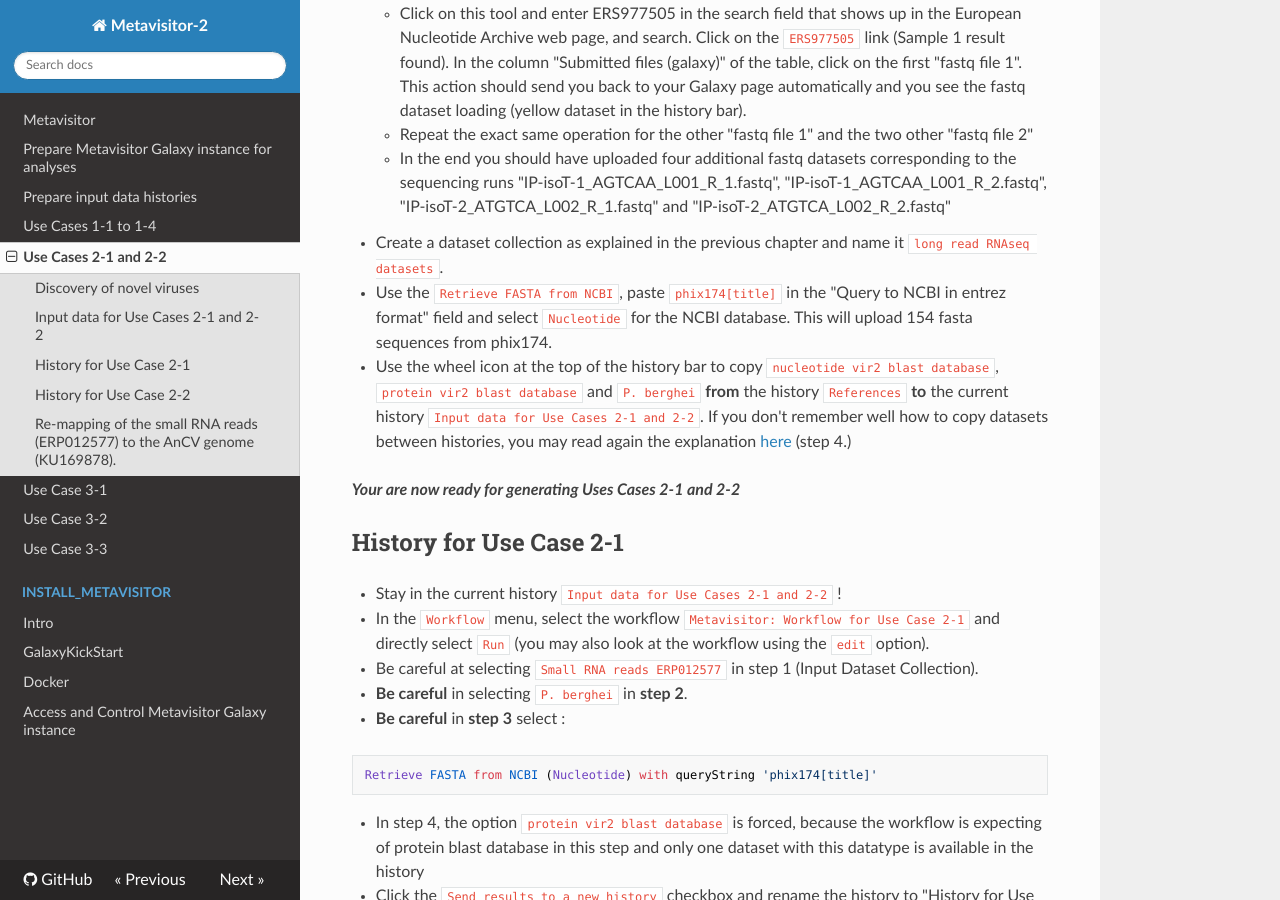
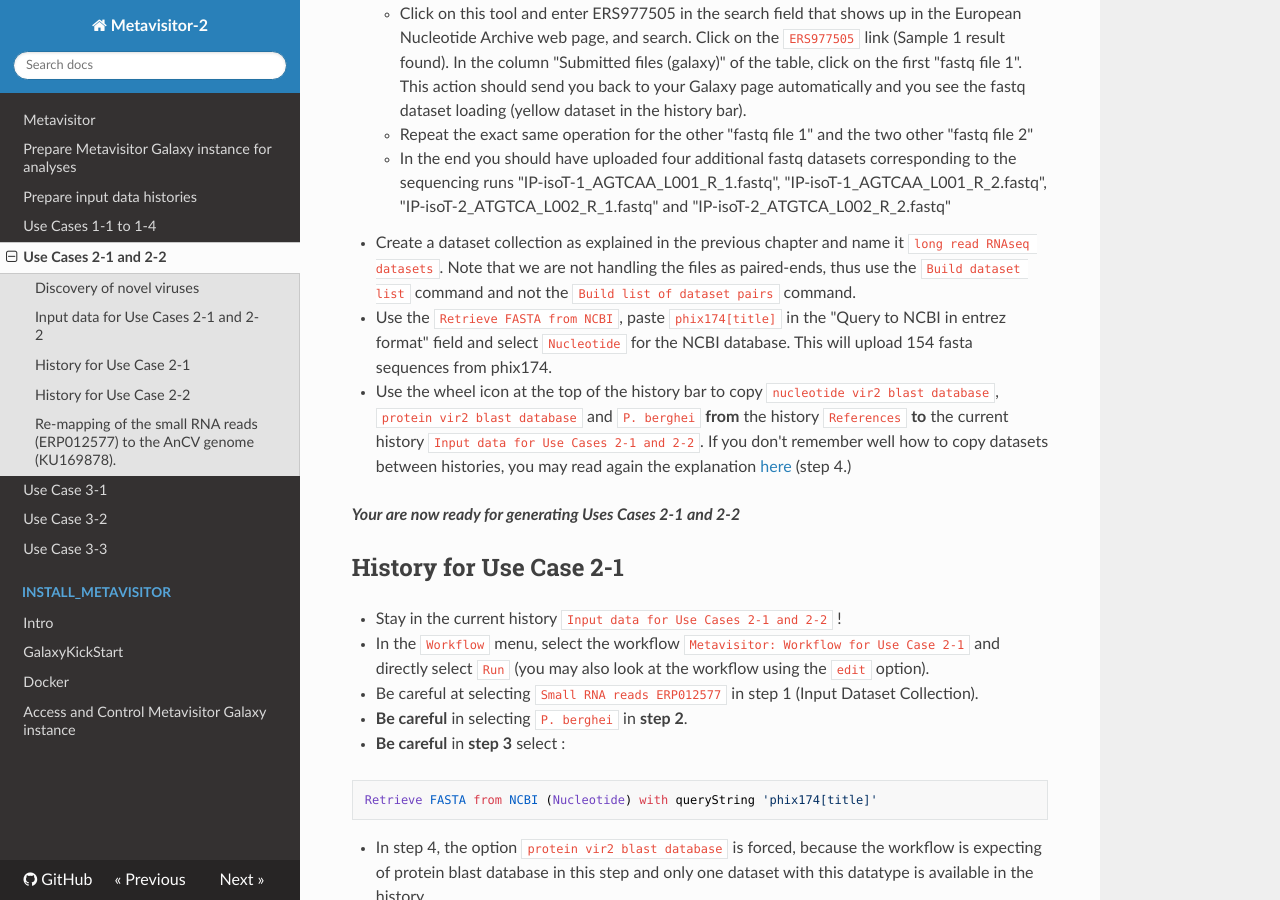
Before and after one commit to ARTbio/metavisitor, an MkDocs documentation site: the page built from docs/use_case_2.md, in a window 1280 px wide and 900 px high, scrolled down 1317 px. Built offline with MkDocs 1.6.1, drawn with Linux system fonts in a browser that asks for light colours; nearby versions of some CDN libraries.

Commit message:
add precision on collection in use_case_2.md

```diff
--- a/docs/use_case_2.md
+++ b/docs/use_case_2.md
@@ -62,7 +62,8 @@
     the sequencing runs "IP-isoT-1_AGTCAA_L001_R_1.fastq", "IP-isoT-1_AGTCAA_L001_R_2.fastq",
     "IP-isoT-2_ATGTCA_L002_R_1.fastq" and "IP-isoT-2_ATGTCA_L002_R_2.fastq"
  - Create a dataset collection as explained in the previous chapter and name it
- `long read RNAseq datasets`.
+ `long read RNAseq datasets`. Note that we are not handling the files as paired-ends, thus
+ use the `Build dataset list` command and not the `Build list of dataset pairs` command.
  - Use the `Retrieve FASTA from NCBI`, paste `phix174[title]` in the "Query to NCBI in
  entrez format" field and select `Nucleotide` for the NCBI database. This will upload 154
  fasta sequences from phix174.
```
